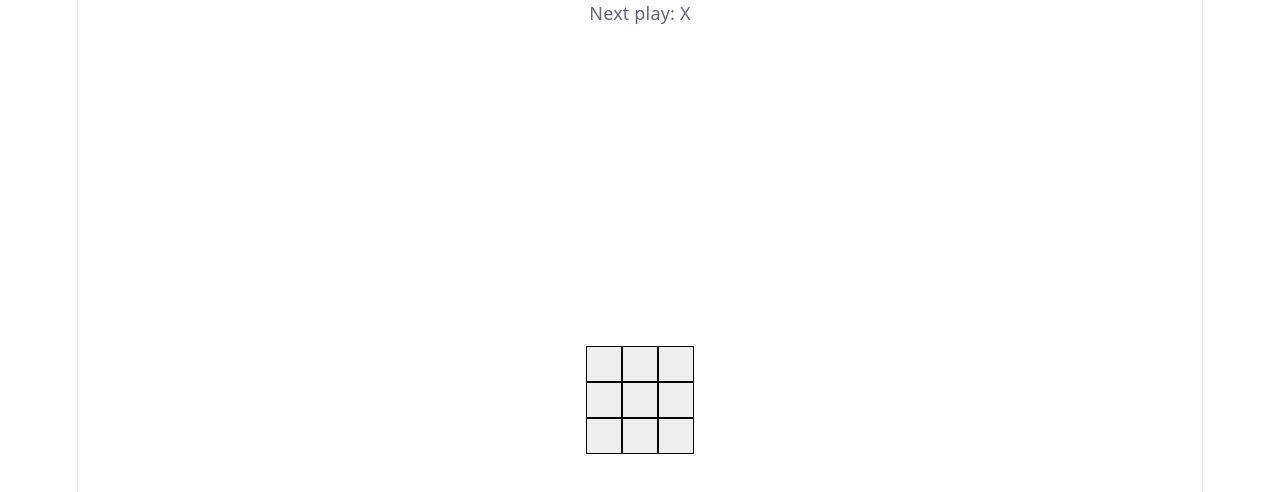
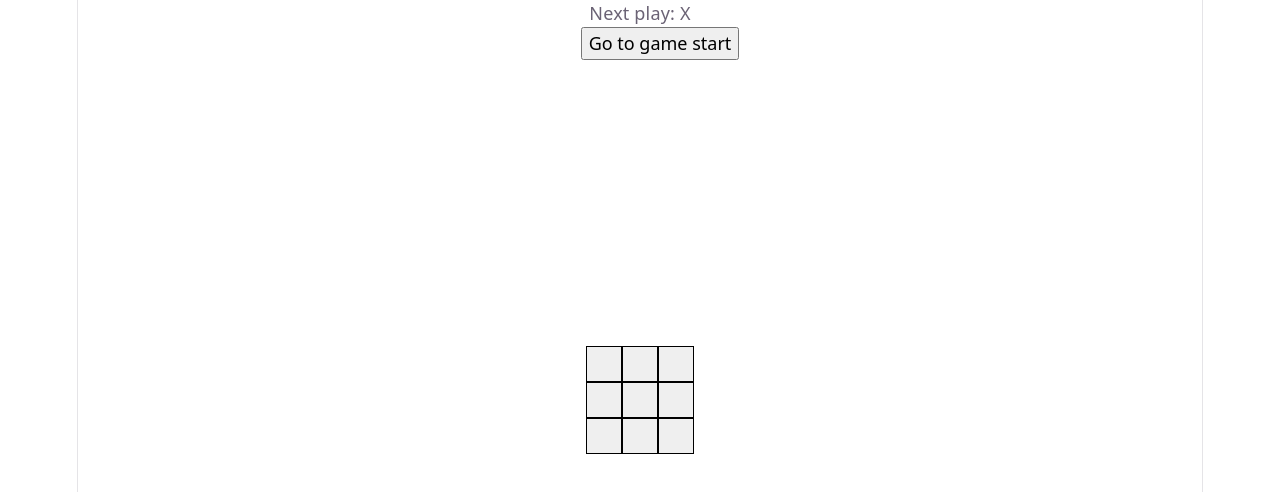
Before and after one commit to mattthewja/Hello-World-React, a React (Vite) app: page / in a window 1280 px wide. Shown: the top 492 px of the page. Built offline with nearby package versions, Linux system fonts and the light colour scheme.

Commit message:
add: code for timetravel. await: cont. with cleanup

```diff
--- a/src/App.tsx
+++ b/src/App.tsx
@@ -1,13 +1,13 @@
 import { useState } from 'react'
 import './App.css'
-import Board from './components/objects/board/Board.tsx';
+import Game from './components/objects/board/Board.tsx';
 
 export default function App() {
   const [count, setCount] = useState(0)
 
   return (
     <div>
-      <Board />
+      <Game />
     </div>
   );
 
--- a/src/components/objects/board/Board.css
+++ b/src/components/objects/board/Board.css
@@ -25,3 +25,7 @@
 .board-row {
     margin: 0; padding: 0;
 }
+
+ul, ol {
+    list-style-type: none;
+}
--- a/src/components/objects/board/Board.tsx
+++ b/src/components/objects/board/Board.tsx
@@ -2,7 +2,7 @@
 import { useState } from 'react';
 
 type SquareProps = {
-    value: string;
+    value: (string | null);
     onSquareClick: (event: React.MouseEvent<HTMLButtonElement>) => void;
 };
 
@@ -12,31 +12,35 @@
     )
 }
 
-export default function Board() {
-    const [squares, setSquares] = useState(Array(9).fill(null));
-    const [xIsNext, setXIsNext] = useState<boolean>(true);
+type BoardProps = {
+    xIsNext: boolean;
+    squares: (string | null)[];
+    onPlay: (nextSquares: (string | null)[]) => void;
+}
 
+function Board(Props: BoardProps) {
     function handleClick(i: number) {
-        if (squares[i] || calculateWinner(squares)) return;
+        if (Props.squares[i] || calculateWinner(Props.squares)) return;
 
-        const nextSquares = squares.slice();
+        const nextSquares = Props.squares.slice();
 
-        if (xIsNext) {
+        if (Props.xIsNext) {
             nextSquares[i] = "X"
         } else {
             nextSquares[i] = "O"
         }
 
-        setSquares(nextSquares);
-        setXIsNext(!xIsNext);
+        // setSquares(nextSquares);
+        // setXIsNext(!xIsNext);
+        Props.onPlay(nextSquares);
     }
 
-    const winner = calculateWinner(squares);
+    const winner = calculateWinner(Props.squares);
     let status: string;
     if (winner) {
         status = "Winner: " + winner;
     } else {
-        status = "Next play: " + (xIsNext ? "X" : "O");
+        status = "Next play: " + (Props.xIsNext ? "X" : "O");
     }
 
     return (
@@ -44,26 +48,26 @@
         <div className="status">{status}</div>
         <div className="board">
             <div className="board-row">
-                <Square value={squares[0]} onSquareClick={() => handleClick(0)}/>
-                <Square value={squares[1]} onSquareClick={() => handleClick(1)}/>
-                <Square value={squares[2]} onSquareClick={() => handleClick(2)}/>
+                <Square value={Props.squares[0]} onSquareClick={() => handleClick(0)}/>
+                <Square value={Props.squares[1]} onSquareClick={() => handleClick(1)}/>
+                <Square value={Props.squares[2]} onSquareClick={() => handleClick(2)}/>
             </div>
             <div className="board-row">
-                <Square value={squares[3]} onSquareClick={() => handleClick(3)}/>
-                <Square value={squares[4]} onSquareClick={() => handleClick(4)}/>
-                <Square value={squares[5]} onSquareClick={() => handleClick(5)}/>
+                <Square value={Props.squares[3]} onSquareClick={() => handleClick(3)}/>
+                <Square value={Props.squares[4]} onSquareClick={() => handleClick(4)}/>
+                <Square value={Props.squares[5]} onSquareClick={() => handleClick(5)}/>
             </div>
             <div className="board-row">
-                <Square value={squares[6]} onSquareClick={() => handleClick(6)}/>
-                <Square value={squares[7]} onSquareClick={() => handleClick(7)}/>
-                <Square value={squares[8]} onSquareClick={() => handleClick(8)}/>
+                <Square value={Props.squares[6]} onSquareClick={() => handleClick(6)}/>
+                <Square value={Props.squares[7]} onSquareClick={() => handleClick(7)}/>
+                <Square value={Props.squares[8]} onSquareClick={() => handleClick(8)}/>
             </div>
         </div>
         </>
     )
 }
 
-function calculateWinner(squares : string[]) {
+function calculateWinner(squares : (string | null)[]) {
     const lines = [
         [0, 1, 2],
         [3, 4, 5],
@@ -84,3 +88,48 @@
 
     return null;
 }
+
+
+export default function Game() {
+    const [xIsNext, setXIsNext] = useState<boolean>(true);
+    const [history, setHistory] = useState<(string | null)[][]>([Array(9).fill(null)]); // this is just weird...
+    const [currentMove, setCurrentMove] = useState(0);
+    const currentSquares = history[currentMove];
+
+    function handlePlay(nextSquares: (string | null)[]) {
+        const nextHistory = [...history.slice(0, currentMove + 1), nextSquares];
+        setHistory(nextHistory);
+        setCurrentMove(nextHistory.length - 1);
+        setXIsNext(!xIsNext);
+    }
+
+    function jumpTo(nextMove: number) {
+        setCurrentMove(nextMove);
+        setXIsNext(nextMove % 2 === 0);
+    }
+
+    const moves = history.map((squares, move) => {
+        let description: string;
+        if (move > 0) {
+            description = 'Go to move #' + move;
+        } else {
+            description = 'Go to game start';
+        }
+        return (
+            <li key={move}>
+                <button onClick={() => jumpTo(move)}>{description}</button>
+            </li>
+        )
+    });
+
+    return (
+        <div className="game">
+            <div className="game-board">
+                <Board xIsNext={xIsNext} squares={currentSquares} onPlay={handlePlay}/>
+            </div>
+            <div className="game-info">
+                <ol>{moves}</ol>
+            </div>
+        </div>
+    )
+}
```
